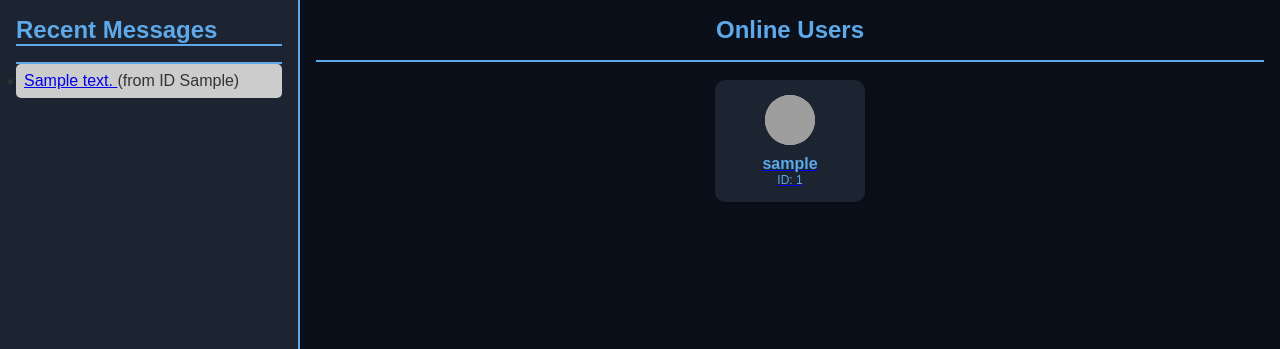
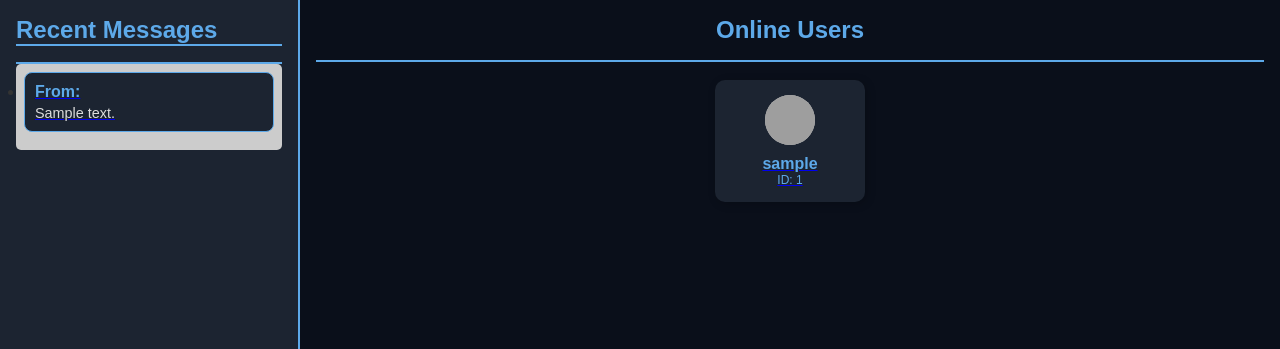
Before and after one commit to csimp-404/ArkHive_Project_Arkham, a Flask app: template frontend/templates/home.html in a window 1280 px wide. Shown: the part 98-447 px from the top of the page. Run offline with Flask 3, Linux system fonts and the light colour scheme; the template is opened without the code that fills it: most values are stand-ins (such as "Sample title", 1, 10 or a date in 2020); grey boxes are pictures that could not be loaded.

Commit message:
FIXED RECENT MESSAGES AND THE INBOX SYSTEM

```diff
--- a/frontend/app.py
+++ b/frontend/app.py
@@ -97,6 +97,20 @@
     response_recent = requests.get(f"{FASTAPI_URL}/messages/recent/{user_id}")
     recent_messages = response_recent.json() if response_recent.status_code == 200 else []
 
+    for msg in recent_messages:
+        msg['content'] = decrypt_message(msg['content'], key)
+
+        # Figure out the other user
+        other_id = msg['userIdReceiver'] if msg['userIdSender'] == user_id else msg['userIdSender']
+        try:
+            other_user_response = requests.get(f"{FASTAPI_URL}/users/{other_id}")
+            other_user = other_user_response.json()
+            msg['other_username'] = other_user['username'] if other_user else f"ID {other_id}"
+            msg['other_userId'] = other_id
+        except:
+            msg['other_username'] = f"ID {other_id}"
+            msg['other_userId'] = other_id
+
     response_users = requests.get(f"{FASTAPI_URL}/users/")
     users = response_users.json() if response_users.status_code == 200 else []
 
--- a/frontend/static/home.css
+++ b/frontend/static/home.css
@@ -320,6 +320,42 @@
     object-fit: cover; /* important: don't stretch image */
 }
 
+\.recent-message-list {
+    list-style: none;
+    padding: 0;
+    margin: 0;
+}
+
+.recent-message {
+    background-color: var(--gcpdSteel);
+    border: 1px solid var(--gcpdBlue);
+    padding: 10px;
+    margin-bottom: 10px;
+    border-radius: 8px;
+    transition: background 0.3s ease;
+}
+
+.recent-message:hover {
+    background-color: var(--gcpdAccent);
+}
+
+.recent-meta {
+    display: flex;
+    flex-direction: column;
+    gap: 4px;
+    color: white;
+}
+
+.recent-sender {
+    font-weight: bold;
+    color: var(--gcpdBlue);
+}
+
+.recent-snippet {
+    font-size: 0.9rem;
+    color: #ddd;
+}
+
 
 .username {
     font-weight: bold;
--- a/frontend/templates/home.html
+++ b/frontend/templates/home.html
@@ -48,17 +48,23 @@
             <hr>
             <div class="recent-item">
                 {% if recent_messages %}
-                <ul>
+                    <ul class="recent-message-list">
                         {% for msg in recent_messages %}
-                    <li>
+                            <li class="recent-message">
                                 <a href="/conversation/{{ msg.userIdReceiver if session.user_id == msg.userIdSender else msg.userIdSender }}">
-                            {{ msg.content }}
+                                    <div class="recent-meta">
+                                        <span class="recent-sender">
+                                            {% if session.user_id == msg.userIdSender %}
+                                                To: {{ users | selectattr("userId", "equalto", msg.userIdReceiver) | map(attribute="username") | first }}
+                                            {% else %}
+                                                From: {{ users | selectattr("userId", "equalto", msg.userIdSender) | map(attribute="username") | first }}
+                                            {% endif %}
+                                        </span>
+                                        <span class="recent-snippet">
+                                            {{ msg.content[:40] }}{% if msg.content|length > 40 %}...{% endif %}
+                                        </span>
+                                    </div>
                                 </a>
-                        {% if session.user_id == msg.userIdSender %}
-                            (to ID {{ msg.userIdReceiver }})
-                        {% else %}
-                            (from ID {{ msg.userIdSender }})
-                        {% endif %}
                             </li>
                         {% endfor %}
                     </ul>
```
Also changed, not shown: backend/main.py (+29 -4 lines), backend/Arkham_DB.db. Lines whose indentation alone changed are shown as unchanged.
